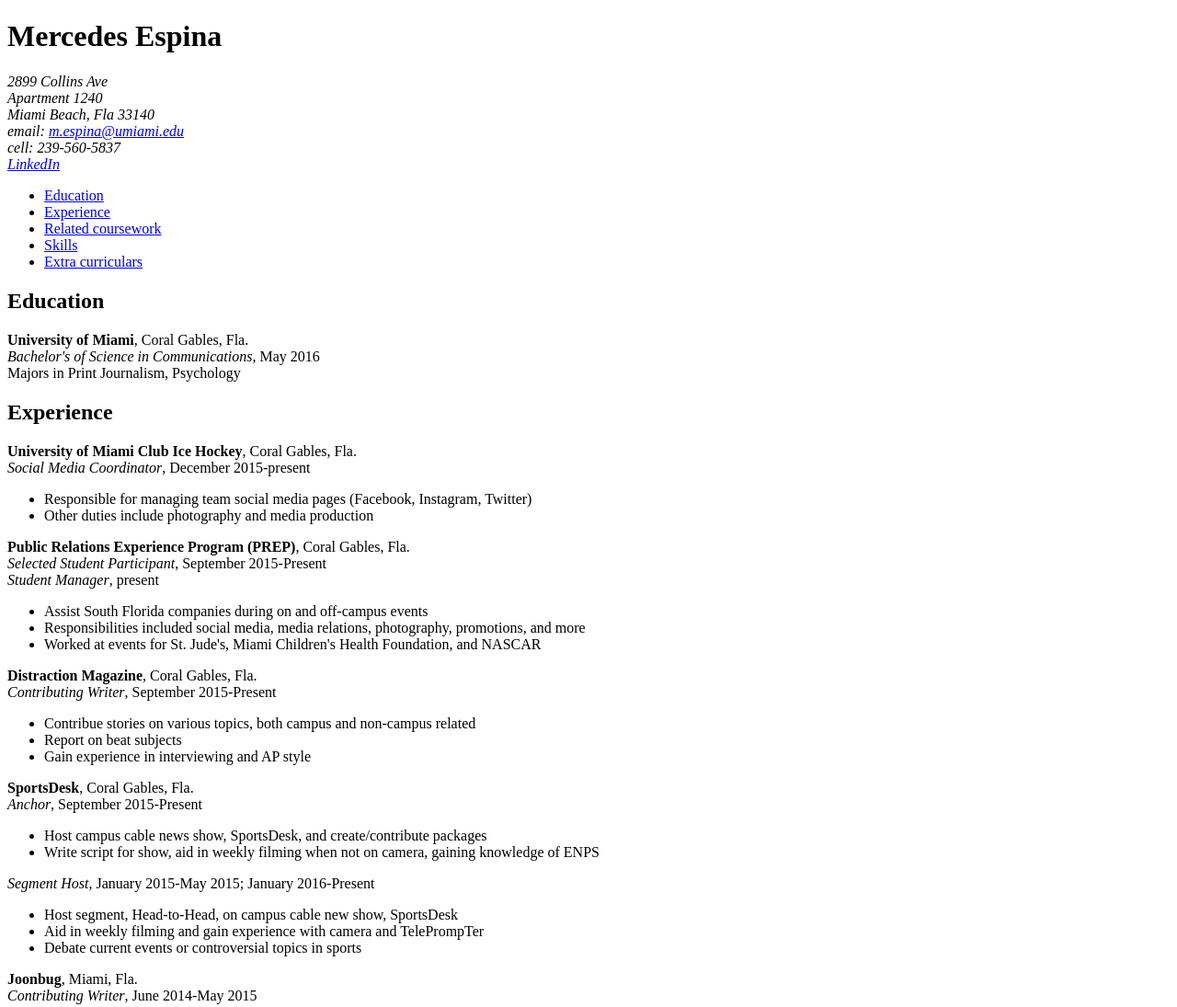
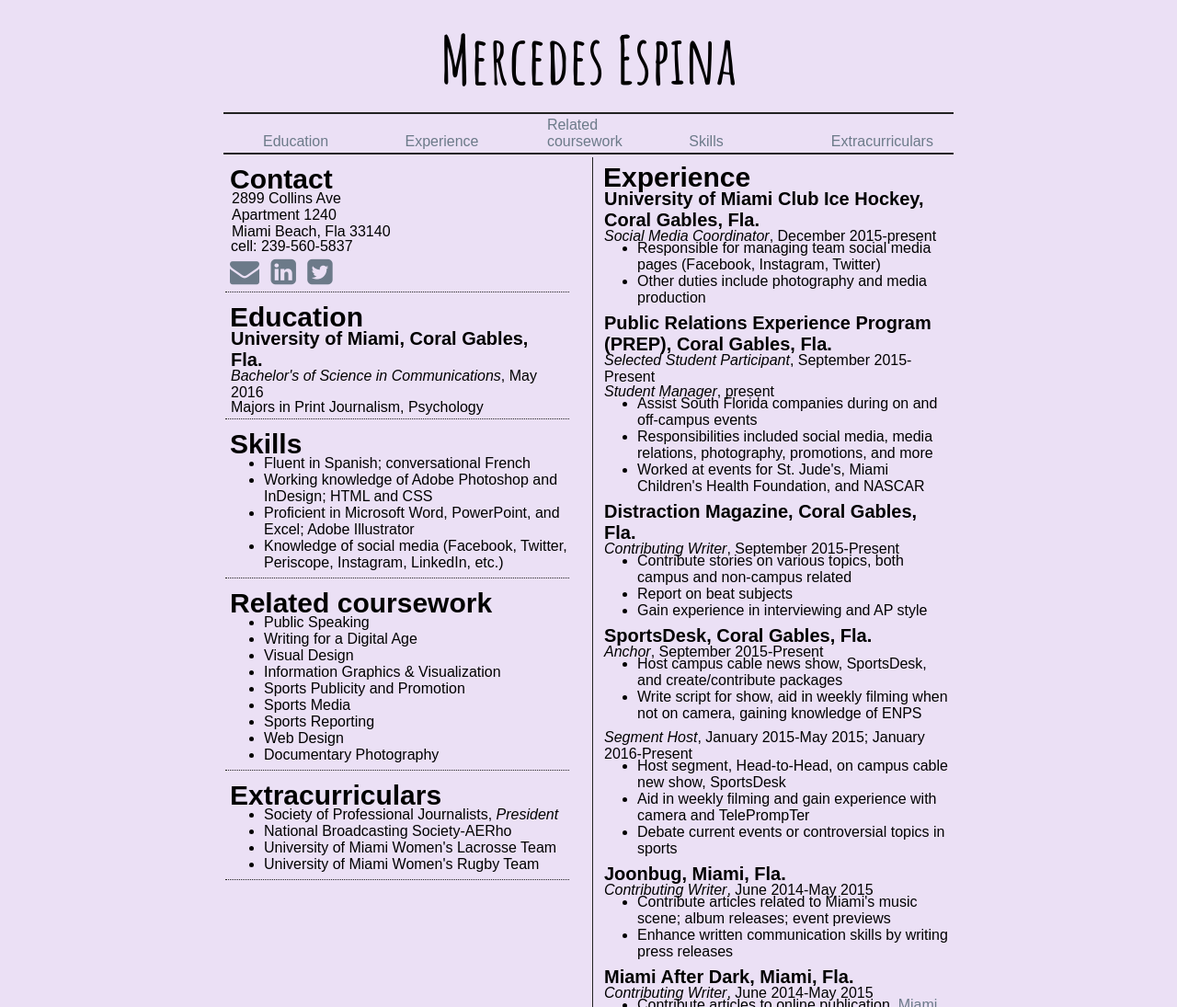
Before and after one commit to m-espina1/m-espina1.github.io, a plain HTML site: page resume.html in a window 1280 px wide. Shown: the top 1095 px of the page at 92% size. Drawn offline with Linux system fonts and the light colour scheme; a web font is replaced by a local one.

Commit message:
CSS project

```diff
--- /dev/null
+++ b/css/print.css
@@ -0,0 +1,132 @@
+@import url(https://fonts.googleapis.com/css?family=Amatic+SC:400,700);
+
+@page {
+  margin: 0.5in;
+}
+
+html {
+  background-color: white;
+}
+
+body {
+  background: transparent;
+  color: black;
+  font-size: 12pt;
+  font-family: serif;
+}
+
+h1 {
+  font-family: 'Amatic SC', cursive;
+  font-size: 56pt;
+  color: black;
+  margin-top: -1cm;
+  margin-bottom: -1cm;
+  padding-top: .5cm;
+  padding-bottom: 1cm;
+  text-align: center;
+}
+
+h2 {
+  font-size: 18pt;
+  margin-top: .25cm;
+  margin-bottom: .25cm;
+  padding: -.25cm -.25cm;
+}
+
+h3 {
+  font-size: 14pt;
+  margin-top: -.50cm;
+  margin-bottom: -.50cm;
+  padding-top: .5cm;
+  padding-bottom: .5cm;
+}
+
+address {
+  font-style: normal;
+}
+
+p {
+  margin-top: .05cm;
+  margin-bottom: .10cm;
+}
+
+p em {
+  margin-top: -.10cm;
+  margin-bottom: .30cm;
+}
+
+article p {
+  margin-top: -.10cm;
+  margin-bottom: .30cm;
+}
+
+nav {
+  display: none;
+}
+
+ul {
+  margin-top: -.25cm;
+  margin-bottom: .25cm;
+}
+
+a[href^"http"] {
+  display: inline;
+}
+
+a {
+  text-decoration: none;
+}
+
+a:visited {
+  text-decoration: none;
+}
+
+a:hover {
+  text-decoration: none;
+}
+
+i {
+  padding-top: .1cm;
+  padding-bottom: .1cm;
+  padding-left: .1cm;
+  padding-right: .1cm;
+}
+
+#left, #right {
+  width: 3.25in;
+  float: left;
+}
+
+#left {
+  margin-right: .1in;
+}
+
+#right {
+  border-left: 1pt solid #222;
+  padding-left: .1in;
+}
+
+#contact {
+  border-bottom: 1pt dotted #222;
+  padding: -1cm 1cm;
+}
+
+#printemail {
+  margin-top: -.10cm;
+  margin-bottom: .30cm;
+}
+
+#printlinkedin{
+  margin-top: -.10cm;
+  margin-bottom: .30cm;
+}
+
+#printtwitter{
+  padding-top: -.10cm;
+  padding-bottom: .30cm;
+}
+
+#box1, #box2, #box3, #box4 {
+  border-bottom: 1pt dotted #222;
+  padding: -1cm 1cm;
+}
--- /dev/null
+++ b/css/style.css
@@ -0,0 +1,156 @@
+@import url(https://fonts.googleapis.com/css?family=BenchNine:400,700,300|Amatic+SC:700);
+
+html {
+  background-color: rgb(235,224,245);
+}
+
+body {
+  font-family: "BenchNine", sans-serif;
+  font-weight: 400;
+  font-size: 16px;
+  padding: 2px;
+  margin: 5px;
+}
+
+#wrapper {
+  margin: 0px auto;
+  max-width: 800px;
+}
+
+h1 {
+  font-family: 'Amatic SC', cursive;
+  font-weight: 700;
+  color: black;
+  font-size: 72px;
+  text-align: center;
+  padding: 2px;
+  margin: 10px;
+}
+
+h2 {
+  font-size: 30px;
+  padding: -3px 2px;
+  margin: -5px 3px;
+}
+
+h3 {
+  font-size: 20px;
+  padding-top: 10px 2px;
+  padding-bottom: 10px 2px;
+  margin: -3px 4px;
+}
+
+section {
+  margin: 10px 3px;
+}
+
+article {
+  padding-top: -8px;
+  padding-bottom: -8px;
+}
+
+article ul {
+  padding-top: -5px;
+  padding-bottom: 8px;
+}
+
+p {
+  padding: -2px 2px;
+  margin: -2px 4px;
+}
+
+p em {
+  margin-top: 2px;
+  margin-bottom: 2px;
+}
+
+nav ul {
+  list-style: none;
+  margin: 3px;
+  border-top: 2px solid #222;
+  border-bottom: 2px solid #222;
+  padding: 3px;
+}
+
+nav li {
+  display: inline-block;;
+  width: 110px;
+  padding-left: 40px;
+}
+
+nav a {
+  text-align: center;
+  margin: 0px auto;
+}
+
+address {
+  font-style: normal;
+  padding-left: 2px;
+  padding-left: 2px;
+  margin-left: 3px;
+  margin-right: 3px;
+}
+
+i {
+  padding-top: 5px;
+  padding-bottom: 5px;
+  padding-right: 5px;
+  padding-left: 3px;
+}
+
+a {
+  color: rgb(108,122,137);
+  text-decoration: none;
+}
+
+a:visited {
+  color: rgb(205,106,192);
+}
+
+a:hover {
+  color: rgb(117,183,209);
+}
+
+ul {
+  margin-top: -5px;
+  margin-bottom: 2px;
+}
+
+
+#left, #right {
+  width: 384px;
+  float: left;
+}
+
+#left {
+  margin-right: 20px;
+}
+
+#right {
+  border-left: 1px solid #222;
+  padding-left: 5px;
+}
+
+#printemail {
+  display: none;
+}
+
+#printlinkedin {
+  display: none;
+}
+
+#printtwitter {
+  display: none;
+}
+
+#contact {
+  border-bottom: 1px dotted #222;
+  padding: 2px 2px;
+  margin: 2px 2px;
+}
+
+#box1, #box2, #box3, #box4 {
+  border-bottom: 1px dotted #222;
+  padding: 5px 2px;
+  margin: 5px 2px;
+}
--- a/resume.html
+++ b/resume.html
@@ -3,144 +3,177 @@
   <head>
     <meta charset="UTF-8" />
     <title>Mercedes Espina</title>
+    <link rel="stylesheet" href="https://maxcdn.bootstrapcdn.com/font-awesome/4.5.0/css/font-awesome.min.css">
+    <link href="css/style.css" rel="stylesheet" media="screen"/>
+    <link href="css/print.css" rel="stylesheet" media="print"/>
   </head>
 
-  <body>
+<body>
+<div id="wrapper">
+<header>
     <h1>Mercedes Espina</h1>
-    <address>
-      2899 Collins Ave<br>
-      Apartment 1240<br>
-      Miami Beach, Fla 33140<br>
-      email: <a href="mailto:m.espina@umiami.edu">m.espina@umiami.edu</a><br>
-      cell: 239-560-5837<br>
-      <a href="https://www.linkedin.com/in/mercedespina/">LinkedIn</a>
-    </address>
-
       <nav>
         <ul>
           <li><a href="#education">Education</a></li>
           <li><a href="#experience">Experience</a></li>
           <li><a href="#coursework">Related coursework</a></li>
           <li><a href="#skills">Skills</a></li>
-          <li><a href="#activities">Extra curriculars</a></li>
+          <li><a href="#activities">Extracurriculars</a></li>
         </ul>
       </nav>
+</header>
 
-  <header>
+<main>
+<div id="left">
+  <section>
+    <div id="contact">
+    <h2>Contact</h2>
+    <address>
+      2899 Collins Ave<br>
+      Apartment 1240<br>
+      Miami Beach, Fla 33140<br>
+    </address>
+    <p>cell: 239-560-5837</p>
+  <span id="online">
+    <a href="mailto:m.espina@umiami.edu"><i class="fa fa-envelope fa-2x"></i></a>
+    <a href="https://www.linkedin.com/in/mercedespina/"><i class="fa fa-linkedin-square fa-2x"></i></a>
+    <a href="https://twitter.com/mercedespinaa"><i class="fa fa-twitter-square fa-2x"></i></a>
+  </span>
+    <p><span id="printemail">m.espina@umail.edu</span></p>
+    <p><span id="printlinkedin">linkedin.com/in/mercedespina</span></p>
+    <p><span id="printtwitter">@mercedespinaa</span></p>
+  </div>
+  </section>
+
+  <section>
+    <div id="box1">
     <h2 id="education">Education</h2>
-  </header>
-      <p><strong>University of Miami</strong>, Coral Gables, Fla.<br>
-      <em>Bachelor's of Science in Communications</em>, May 2016<br>
-      Majors in Print Journalism, Psychology<br></p>
-  <header>
-    <h2 id="experience">Experience</h2>
-  </header>
-      <p>
-        <strong>University of Miami Club Ice Hockey</strong>, Coral Gables, Fla.<br>
-        <em>Social Media Coordinator</em>, December 2015-present
-      </p>
-        <ul>
-          <li>Responsible for managing team social media pages (Facebook, Instagram, Twitter)</li>
-          <li>Other duties include photography and media production</li>
-        </ul>
+      <h3>University of Miami, Coral Gables, Fla.</h3>
+      <p><em>Bachelor's of Science in Communications</em>, May 2016</p>
+      <p>Majors in Print Journalism, Psychology</p>
+    </div>
+  </section>
 
+  <section>
+    <div id="box2">
+    <h2 id="skills">Skills</h2>
+      <ul>
+        <li>Fluent in Spanish; conversational French</li>
+        <li>Working knowledge of Adobe Photoshop and InDesign; HTML and CSS</li>
+        <li>Proficient in Microsoft Word, PowerPoint, and Excel; Adobe Illustrator</li>
+        <li>Knowledge of social media (Facebook, Twitter, Periscope, Instagram, LinkedIn, etc.)</li>
+      </ul>
+    </div>
+  </section>
 
-      <p>
-        <strong>Public Relations Experience Program (PREP)</strong>, Coral Gables, Fla.<br>
-        <em>Selected Student Participant</em>, September 2015-Present<br>
-        <em>Student Manager</em>, present<br>
-      </p>
-        <ul>
-          <li>Assist South Florida companies during on and off-campus events</li>
-          <li>Responsibilities included social media, media relations, photography, promotions, and more</li>
-          <li>Worked at events for St. Jude's, Miami Children's Health Foundation, and NASCAR</li>
-        </ul>
-
-      <p>
-        <strong>Distraction Magazine</strong>, Coral Gables, Fla.<br>
-        <em>Contributing Writer</em>, September 2015-Present<br>
-      </p>
-        <ul>
-          <li>Contribue stories on various topics, both campus and non-campus related</li>
-          <li>Report on beat subjects</li>
-          <li>Gain experience in interviewing and AP style</li>
-        </ul>
-
-      <p>
-        <strong>SportsDesk</strong>, Coral Gables, Fla.<br>
-        <em>Anchor</em>, September 2015-Present<br>
-      </p>
-        <ul>
-          <li>Host campus cable news show, SportsDesk, and create/contribute packages</li>
-          <li>Write script for show, aid in weekly filming when not on camera, gaining knowledge of ENPS</li>
-        </ul>
-        <em>Segment Host</em>, January 2015-May 2015; January 2016-Present<br>
-        <ul>
-          <li>Host segment, Head-to-Head, on campus cable new show, SportsDesk</li>
-          <li>Aid in weekly filming and gain experience with camera and TelePrompTer</li>
-          <li>Debate current events or controversial topics in sports</li>
-        </ul>
-
-      <p>
-        <strong>Joonbug</strong>, Miami, Fla.<br>
-        <em>Contributing Writer</em>, June 2014-May 2015<br>
-      </p>
-        <ul>
-          <li>Contribute articles related to Miami's music scene; album releases; event previews</li>
-          <li>Enhance written communication skills by writing press releases</li>
-        </ul>
-
-      <p>
-        <strong>Miami After Dark</strong>, Miami, Fla.<br>
-        <em>Contributing Writer</em>, June 2014-May 2015<br>
-      </p>
-        <ul>
-          <li>Contribue articles to online publication, <a href="http://www.miamiafterdark.com">Miami After Dark</a></li>
-          <li>Focus articles pertaining to Miami nightlife, music, and culture</li>
-        </ul>
-
-      <p>
-        <strong>Habitat for Humanity</strong>, Fort Myers, Fla.<br>
-        <em>Social Media Intern</em>, May 2014-August 2014
-      </p>
-        <ul>
-          <li>Organized and maintained social media sites, such as Facebook and Twitter</li>
-        </ul>
-
-  <header>
+  <section>
+    <div id="box3">
     <h2 id="coursework">Related coursework</h2>
-  </header>
       <ul>
         <li>Public Speaking</li>
         <li>Writing for a Digital Age</li>
         <li>Visual Design</li>
-        <li>Information Graphics & Visualization</li>
+        <li>Information Graphics &amp; Visualization</li>
         <li>Sports Publicity and Promotion</li>
         <li>Sports Media</li>
         <li>Sports Reporting</li>
         <li>Web Design</li>
         <li>Documentary Photography</li>
       </ul>
+    </div>
+  </section>
 
-  <header>
-    <h2 id="skills">Skills</h2>
-  </header>
-      <ul>
-        <li>Fluent in Spanish; conversational French</li>
-        <li>Working knowledge of Adobe Photoshop and InDesign</li>
-        <li>Proficient in Microsoft Word, PowerPoint, and Excel; Adobe Illustrator</li>
-        <li>Knowledge of social media (Facebook, Twitter, Periscope, Instagram, LinkedIn, etc.)</li>
-      </ul>
-
-  <header>
-    <h2 id="activities">Extra curriculars</h2>
-  </header>
+  <section>
+    <div id="box4">
+    <h2 id="activities">Extracurriculars</h2>
       <ul>
         <li>Society of Professional Journalists, <em>President</em></li>
         <li>National Broadcasting Society-AERho</li>
         <li>University of Miami Women's Lacrosse Team</li>
         <li>University of Miami Women's Rugby Team</li>
       </ul>
-  </body>
+    </div>
+  </section>
+</div>
+
+<div id="right">
+  <section>
+    <h2 id="experience">Experience</h2>
+    <article>
+      <h3>University of Miami Club Ice Hockey, Coral Gables, Fla.</h3>
+        <p><em>Social Media Coordinator</em>, December 2015-present</p>
+        <ul>
+          <li>Responsible for managing team social media pages (Facebook, Instagram, Twitter)</li>
+          <li>Other duties include photography and media production</li>
+        </ul>
+    </article>
+
+    <article>
+        <h3>Public Relations Experience Program (PREP), Coral Gables, Fla.</h3>
+        <p><em>Selected Student Participant</em>, September 2015-Present</p>
+        <p><em>Student Manager</em>, present</p>
+        <ul>
+          <li>Assist South Florida companies during on and off-campus events</li>
+          <li>Responsibilities included social media, media relations, photography, promotions, and more</li>
+          <li>Worked at events for St. Jude's, Miami Children's Health Foundation, and NASCAR</li>
+        </ul>
+    </article>
+
+    <article>
+        <h3>Distraction Magazine, Coral Gables, Fla.</h3>
+        <p><em>Contributing Writer</em>, September 2015-Present</p>
+        <ul>
+          <li>Contribute stories on various topics, both campus and non-campus related</li>
+          <li>Report on beat subjects</li>
+          <li>Gain experience in interviewing and AP style</li>
+        </ul>
+    </article>
+
+    <article>
+        <h3>SportsDesk, Coral Gables, Fla.</h3>
+        <p><em>Anchor</em>, September 2015-Present</p>
+        <ul>
+          <li>Host campus cable news show, SportsDesk, and create/contribute packages</li>
+          <li>Write script for show, aid in weekly filming when not on camera, gaining knowledge of ENPS</li>
+        </ul>
+        <p><em>Segment Host</em>, January 2015-May 2015; January 2016-Present</p>
+        <ul>
+          <li>Host segment, Head-to-Head, on campus cable new show, SportsDesk</li>
+          <li>Aid in weekly filming and gain experience with camera and TelePrompTer</li>
+          <li>Debate current events or controversial topics in sports</li>
+        </ul>
+    </article>
+
+    <article>
+        <h3>Joonbug, Miami, Fla.</h3>
+        <p><em>Contributing Writer</em>, June 2014-May 2015</p>
+        <ul>
+          <li>Contribute articles related to Miami's music scene; album releases; event previews</li>
+          <li>Enhance written communication skills by writing press releases</li>
+        </ul>
+    </article>
+
+    <article>
+        <h3>Miami After Dark, Miami, Fla.</h3>
+        <p><em>Contributing Writer</em>, June 2014-May 2015</p>
+        <ul>
+          <li>Contribute articles to online publication, <a href="http://www.miamiafterdark.com">Miami After Dark</a></li>
+          <li>Focus articles pertaining to Miami nightlife, music, and culture</li>
+        </ul>
+    </article>
+
+    <article>
+      <h3>Habitat for Humanity, Fort Myers, Fla.</h3>
+        <p><em>Social Media Intern</em>, May 2014-August 2014</p>
+        <ul>
+          <li>Organized and maintained social media sites, such as Facebook and Twitter</li>
+        </ul>
+    </article>
+  </section>
+
+</div>
+</main>
+</div>
+</body>
 
 </html>
```
